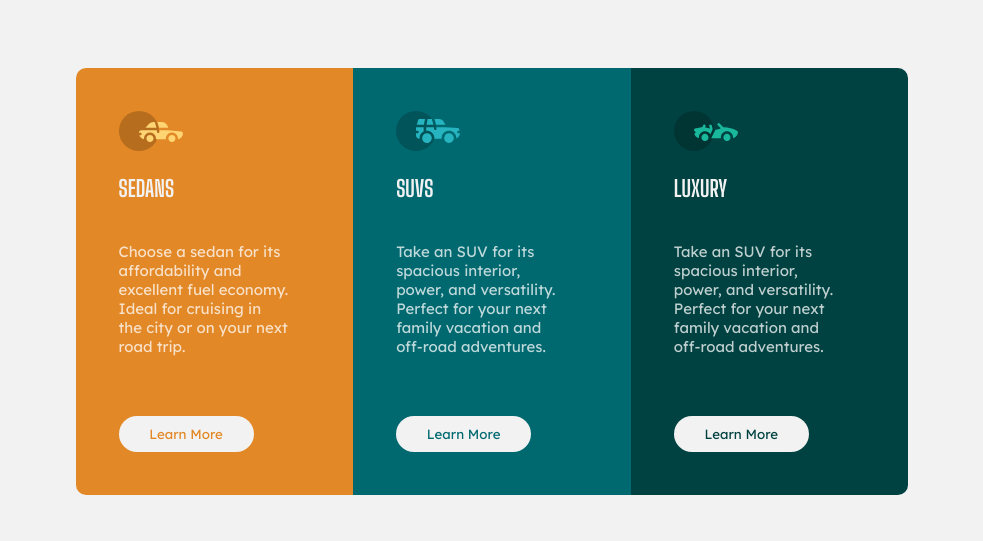
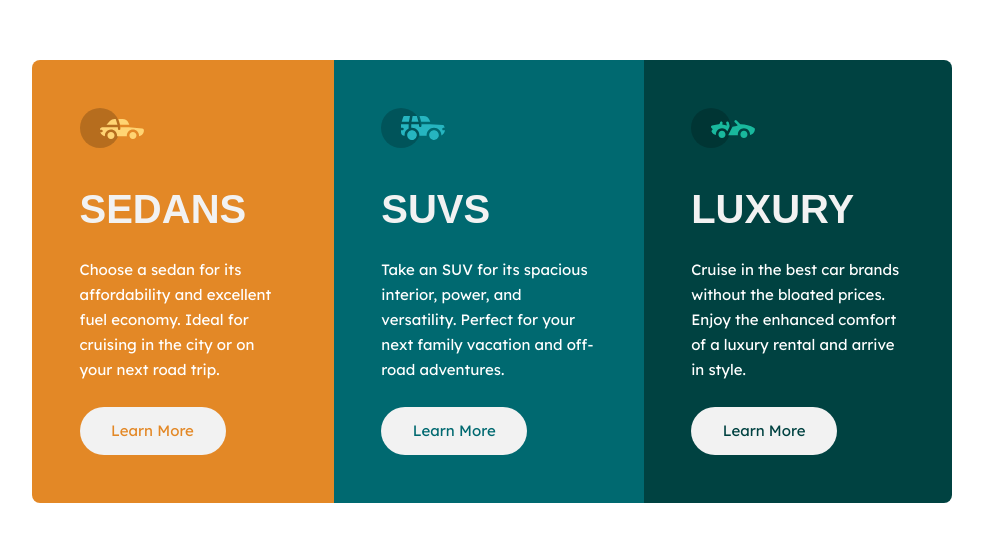
Before and after one commit to jimavictor/3-column-preview-card-component, a plain HTML site: page index.html in a window 1280 px wide. Shown: the part 119-660 px from the top of the page, without its empty margins (148-1131 px from the left). Drawn offline with Linux system fonts and the light colour scheme.

Commit message:
updated solution

```diff
--- a/index.html
+++ b/index.html
@@ -3,7 +3,6 @@
   <head>
     <meta charset="UTF-8" />
     <meta name="viewport" content="width=device-width, initial-scale=1.0" />
-    <!-- displays site properly based on user's device -->
 
     <link
       rel="icon"
@@ -16,58 +15,38 @@
   </head>
   <body>
     <main>
-      <!-- SEDANS CARD -->
-      <div class="card card--sedans">
-        <img
-          src="./images/icon-sedans.svg"
-          alt="icon-sedans"
-          class="card__img"
-        />
-        <article>
-          <header>
-            <h1 class="card__heading">Sedans</h1>
-          </header>
-          <p class="card__text">
-            Choose a sedan for its affordability and excellent fuel economy.
-            Ideal for cruising in the city or on your next road trip.
-          </p>
-        </article>
-        <button class="card__button">Learn More</button>
-      </div>
+      <!-- SEDANS -->
+      <section class="section sedans">
+        <div><img src="./images/icon-sedans.svg" alt="sedan car icon" /></div>
+        <h1 class="heading">SEDANS</h1>
+        <p class="paragraph">
+          Choose a sedan for its affordability and excellent fuel economy. Ideal
+          for cruising in the city or on your next road trip.
+        </p>
+        <div><a class="link sedans" href="#">Learn More</a></div>
+      </section>
 
-      <!-- SUV CARD -->
-      <div class="card card--suv">
-        <img src="./images/icon-suvs.svg" alt="icon-luxury" class="card__img" />
-        <article>
-          <header>
-            <h1 class="card__heading">SUVs</h1>
-          </header>
-          <p class="card__text">
-            Take an SUV for its spacious interior, power, and versatility.
-            Perfect for your next family vacation and off-road adventures.
-          </p>
-        </article>
-        <button class="card__button">Learn More</button>
-      </div>
+      <!-- SUVS -->
+      <section class="section suvs">
+        <div><img src="./images/icon-suvs.svg" alt="suv car icon" /></div>
+        <h1 class="heading">SUVS</h1>
+        <p class="paragraph">
+          Take an SUV for its spacious interior, power, and versatility. Perfect
+          for your next family vacation and off-road adventures.
+        </p>
+        <div><a class="link suvs" href="#">Learn More</a></div>
+      </section>
 
-      <!-- LUXURY CARD -->
-      <div class="card card--luxury">
-        <img
-          src="./images/icon-luxury.svg"
-          alt="icon-luxury"
-          class="card__img"
-        />
-        <article>
-          <header>
-            <h1 class="card__heading">luxury</h1>
-          </header>
-          <p class="card__text">
-            Take an SUV for its spacious interior, power, and versatility.
-            Perfect for your next family vacation and off-road adventures.
-          </p>
-        </article>
-        <button class="card__button">Learn More</button>
-      </div>
+      <!-- LUXURY -->
+      <section class="section luxury">
+        <div><img src="./images/icon-luxury.svg" alt="luxury car icon" /></div>
+        <h1 class="heading">LUXURY</h1>
+        <p class="paragraph">
+          Cruise in the best car brands without the bloated prices. Enjoy the
+          enhanced comfort of a luxury rental and arrive in style.
+        </p>
+        <div><a class="link luxury" href="#">Learn More</a></div>
+      </section>
     </main>
   </body>
 </html>
--- a/style.css
+++ b/style.css
@@ -1,124 +1,106 @@
 @import url("https://fonts.googleapis.com/css2?family=Barlow+Semi+Condensed:wght@500;600&family=Big+Shoulders+Display:wght@700&family=Lexend+Deca&display=swap");
 @import url("https://fonts.googleapis.com/css2?family=Barlow+Semi+Condensed:wght@500;600&family=Lexend+Deca&display=swap");
 * {
-  padding: 0%;
-  margin: 0%;
-  -webkit-box-sizing: border-box;
-          box-sizing: border-box;
+  padding: 0;
+  margin: 0;
+  box-sizing: border-box;
 }
 
 body {
-  height: 100vh;
-  width: 100vw;
-  font-family: "Lexend Deca", sans-serif;
   font-size: 15px;
-  display: -webkit-box;
-  display: -ms-flexbox;
+  min-height: 100vh;
   display: flex;
-  -webkit-box-pack: center;
-      -ms-flex-pack: center;
-          justify-content: center;
-  background-color: #f2f2f2;
+  justify-content: center;
+  align-items: center;
+  padding: 20px;
 }
 
 main {
-  max-width: 328px;
-  margin: 20px;
+  max-width: 327px;
+  display: flex;
+  flex-direction: column;
 }
 
-article {
-  color: white;
+.section {
+  color: #f2f2f2;
+  padding: 48px 47.5px;
 }
 
-.card {
-  padding: 43px;
+.section.sedans {
+  background-color: hsl(31, 77%, 52%);
+  border-top-left-radius: 8px;
+  border-top-right-radius: 8px;
 }
 
-.card--sedans {
-  background-color: #e38826;
-  border-radius: 10px 10px 0px 0px;
+.section.suvs {
+  background-color: hsl(184, 100%, 22%);
 }
 
-.card--sedans .card__button {
-  color: #e38826;
+.section.luxury {
+  background-color: hsl(179, 100%, 13%);
+  border-bottom-left-radius: 8px;
+  border-bottom-right-radius: 8px;
 }
 
-.card--suv {
-  background-color: #006970;
+.link.sedans {
+  color: hsl(31, 77%, 52%);
 }
 
-.card--suv .card__button {
-  color: #006970;
+.link.suvs {
+  color: hsl(184, 100%, 22%);
 }
 
-.card--luxury {
-  background-color: #004241;
-  border-radius: 0px 0px 10px 10px;
+.link.luxury {
+  color: hsl(179, 100%, 13%);
 }
 
-.card--luxury .card__button {
-  color: #004241;
+.link {
+  width: 146px;
+  height: 48px;
+  display: flex;
+  justify-content: center;
+  align-items: center;
+  background-color: #f2f2f2;
+  text-decoration: none;
+  font-family: "Lexend Deca", sans-serif;
+  margin-top: 25px;
+  border-radius: 25px;
+  line-height: 25px;
 }
 
-.card__img {
-  margin-bottom: 20px;
+.heading {
+  color: #f2f2f2;
+  font-family: "Big Shoulders", sans-serif;
+  font-weight: 700;
+  margin-top: 35px;
+  font-size: 40px;
 }
 
-.card__heading {
-  font-family: "Big Shoulders Display", cursive;
-  font-weight: 700;
-  color: #f2f2f2;
-  text-transform: uppercase;
-  margin-bottom: 40px;
+.paragraph {
+  margin-top: 25px;
+  color: white;
+  font-family: "Lexend Deca", sans-serif;
+  font-weight: 400;
+  line-height: 25px;
 }
 
-.card__text {
-  margin-bottom: 26px;
-  color: rgba(255, 255, 255, 0.75);
-  min-width: 170px;
-}
+@media (min-width: 768px) {
+  main {
+    max-width: 920px;
+    flex-direction: row;
+  }
 
-.card__button {
-  font-family: "Lexend Deca", sans-serif;
-  font-weight: 400;
-  width: 135px;
-  background-color: #f2f2f2;
-  padding: 10px 25px;
-  border-radius: 40px;
-  border: none;
-}
+  .section.sedans {
+    border-top-left-radius: 0px;
+    border-top-right-radius: 0px;
+    border-top-left-radius: 8px;
+    border-bottom-left-radius: 8px;
+  }
 
-.card__button:hover {
-  cursor: pointer;
-  color: #f2f2f2;
-  background-color: transparent;
-  border: 1px solid #f2f2f2;
-}
-
-@media only screen and (min-width: 900px) {
-  body {
-    -webkit-box-align: center;
-        -ms-flex-align: center;
-            align-items: center;
-  }
-  main {
-    min-width: 833px;
-    display: -ms-grid;
-    display: grid;
-    -ms-grid-columns: (1fr)[3];
-        grid-template-columns: repeat(3, 1fr);
-  }
-  article {
-    margin-bottom: 60px;
-  }
-  .card__text {
-    max-width: 160px;
-  }
-  .card--sedans {
-    border-radius: 10px 0px 0px 10px;
-  }
-  .card--luxury {
-    border-radius: 0px 10px 10px 0px;
+  .section.luxury {
+    border-bottom-left-radius: 0px;
+    border-bottom-right-radius: 0px;
+    border-top-right-radius: 8px;
+    border-bottom-right-radius: 8px;
   }
 }
-/*# sourceMappingURL=style.css.map */
--- a/style.scss
+++ /dev/null
@@ -1,98 +0,0 @@
-@import url("https://fonts.googleapis.com/css2?family=Barlow+Semi+Condensed:wght@500;600&family=Big+Shoulders+Display:wght@700&family=Lexend+Deca&display=swap");
-@import url("https://fonts.googleapis.com/css2?family=Barlow+Semi+Condensed:wght@500;600&family=Lexend+Deca&display=swap");
-* {
-  padding: 0%;
-  margin: 0%;
-  box-sizing: border-box;
-}
-body {
-  height: 100vh;
-  width: 100vw;
-  font-family: "Lexend Deca", sans-serif;
-  font-size: 15px;
-  display: flex;
-  justify-content: center;
-  background-color: hsl(0, 0%, 95%);
-}
-main {
-  max-width: 328px;
-  margin: 20px;
-}
-article {
-  color: white;
-}
-.card {
-  padding: 43px;
-}
-.card--sedans {
-  background-color: hsl(31, 77%, 52%);
-  border-radius: 10px 10px 0px 0px;
-  & .card__button {
-    color: hsl(31, 77%, 52%);
-  }
-}
-.card--suv {
-  background-color: hsl(184, 100%, 22%);
-  & .card__button {
-    color: hsl(184, 100%, 22%);
-  }
-}
-.card--luxury {
-  background-color: hsl(179, 100%, 13%);
-  border-radius: 0px 0px 10px 10px;
-  & .card__button {
-    color: hsl(179, 100%, 13%);
-  }
-}
-.card__img {
-  margin-bottom: 20px;
-}
-.card__heading {
-  font-family: "Big Shoulders Display", cursive;
-  font-weight: 700;
-  color: hsl(0, 0%, 95%);
-  text-transform: uppercase;
-  margin-bottom: 40px;
-}
-.card__text {
-  margin-bottom: 26px;
-  color: hsla(0, 0%, 100%, 0.75);
-  min-width: 170px;
-}
-.card__button {
-  font-family: "Lexend Deca", sans-serif;
-  font-weight: 400;
-  width: 135px;
-  background-color: hsl(0, 0%, 95%);
-  padding: 10px 25px;
-  border-radius: 40px;
-  border: none;
-}
-.card__button:hover {
-  cursor: pointer;
-  color: hsl(0, 0%, 95%);
-  background-color: transparent;
-  border: 1px solid hsl(0, 0%, 95%);
-}
-@media only screen and (min-width: 900px) {
-  body {
-    align-items: center;
-  }
-  main {
-    min-width: 833px;
-    display: grid;
-    grid-template-columns: repeat(3, 1fr);
-  }
-  article {
-    margin-bottom: 60px;
-  }
-  .card__text {
-    max-width: 160px;
-  }
-  .card--sedans {
-    border-radius: 10px 0px 0px 10px;
-  }
-  .card--luxury {
-    border-radius: 0px 10px 10px 0px;
-  }
-}
```
Also changed, not shown: design/active-states.jpg (deleted), design/desktop-design.jpg (deleted), design/desktop-preview.jpg (deleted), design/mobile-design.jpg (deleted), 2 other files.
